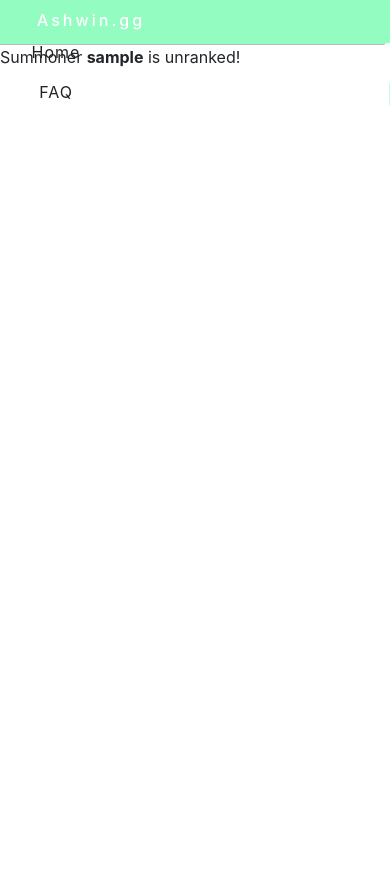
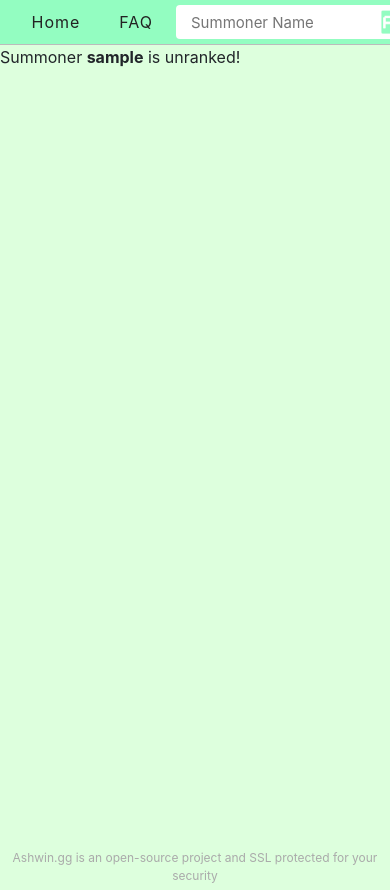
Before and after one commit to Ashtroid/ashwingg, a Django app: template history/templates/history/invalid.html in a window 390 px wide; the page is wider, and only the part inside the window is pictured. Before the commit the page ends 106 px from the top of that part, so only its background shows below. Run offline with Django 3.2, Linux system fonts and the light colour scheme; the template is opened without the code that fills it: most values are stand-ins (such as "Sample title", 1, 10 or a date in 2020); some libraries are stand-ins or nearby versions.

Commit message:
Fixed Mobile Layout and Added Base Template

```diff
--- a/history/static/history/style.css
+++ b/history/static/history/style.css
@@ -57,10 +57,9 @@
 	padding: 0px;
 }
 
-.navStyle {
-	border-bottom:1px solid #BBB;
+.navbar {
+	border-bottom: 1px solid #BBB;
 	height: 45px;
-	min-width: 600px;
 }
 
 .align-mid {
@@ -82,7 +81,7 @@
 
 .shell {
 	width: 100%;
-	min-height: 100vh;
+	min-height: calc(100vh - 45px);
 }
 
 .searchBarContainer {
@@ -182,7 +181,6 @@
 	margin: auto;
 	min-width: 815px;
 	padding: 6px;
-	display: inline;
 }
 
 @media only screen and (min-width: 1200px) {
@@ -201,7 +199,7 @@
 	}
 }
 
-@media only screen and (max-width: 1200px) {
+@media only screen and (max-width: 1199px) {
 	.searchResultContainer {
 		visibility: hidden;
 	}
@@ -216,6 +214,10 @@
 
 	.playerStatsBox {
 		height: 160px;
+	}
+
+	body {
+		background-color: #DFD;
 	}
 }
 
@@ -385,7 +387,7 @@ p {
 }
 
 .FAQ p {
-	margin-bottom: 25px;
+	margin-bottom: 30px;
 	font-weight: 100;
 	letter-spacing: 1px;
 }
@@ -400,6 +402,7 @@ p {
 }
 
 .heading {
+	margin-top: 10px;
 	color: #000;
 	font-size: 30px;
 	font-weight: 100;
--- /dev/null
+++ b/history/templates/history/base.html
@@ -0,0 +1,43 @@
+{% load static %}
+<!DOCTYPE html>
+<html lang="en">
+	<head>
+		<title>Ashwin.gg</title>
+		<meta charset="UTF-8">
+		<link rel="canonical" href="https://ashwin.gg/"/>
+		<meta name="description" content="League of Legends Ranked Match History Visualizer">
+		<meta name="viewport" content="width=device-width, initial-scale=1">
+		<meta name="author" content="Ashwin Sethi">
+		<link rel="stylesheet" href="https://maxcdn.bootstrapcdn.com/bootstrap/4.4.1/css/bootstrap.min.css">
+		<link rel="stylesheet" type="text/css" href="{% static 'history/style.css' %}">
+		<link rel="shortcut icon" type="image/png" href="{% static 'logo.png' %}"/>
+	</head>
+	<body>
+		{% block navbar %}
+		<nav class="navbar navbar-expand bgGreen">
+			<ul class="navbar-nav mr-auto">
+				<li class="nav-item d-none d-sm-block"><div class = "logo align-mid unselectable">Ashwin.gg</div></li>
+				<li class="nav-item active"><a class="nav-link" href="{% url 'home' %}">Home</a></li>
+				<li class="nav-item"><a class="nav-link" href="{% url 'FAQ' %}">FAQ</a></li>
+			</ul>
+			<div class = "searchBarContainer">
+				<form action="{% url 'home' %}" method="get" id="search-form">
+					<ul class="navbar-nav text-right">
+						<li>
+							<input name = "username" class="searchBar" type="text" placeholder="Summoner Name"
+							aria-label="Search" maxlength="16" minlength="3" autocomplete="off">
+						</li>
+						<li class="searchButtonContainer align-mid">
+							<img src="{% static 'logo.png' %}" class="searchButton" onclick="submitSearchForm()">
+						</li>
+					</ul>
+				</form>
+			</div>
+		</nav>
+		{% endblock %}
+		{% block body_content %}{% endblock %}
+	</body>
+	{% block footer %}
+	<div class = "footer">Ashwin.gg is an open-source project and SSL protected for your security </div>
+	{% endblock %}
+</html>
--- a/history/templates/history/invalid.html
+++ b/history/templates/history/invalid.html
@@ -1,14 +1,7 @@
+{% extends 'history/base.html' %}
 {% load static %}
-<!DOCTYPE html>
-<html>
-	<head>
-		<title>Ashwin.gg</title>
-		<link rel="shortcut icon" type="image/png" href="{% static 'logo.png' %}"/>
-		<link rel="stylesheet" href="https://maxcdn.bootstrapcdn.com/bootstrap/4.4.1/css/bootstrap.min.css">
-		<link rel="stylesheet" type="text/css" href="{% static 'history/style.css' %}">
-	</head>
-	<body>
-		{% include "history/navbar.html" %}
+{% block body_content %}
+	<div class = "shell">
 		{% if response == "No-Summoner-Found" %}
 			Summoner <b>{{username}}</b> could not be found!
 		{% elif response == "Request-Not-Processed" %}
@@ -16,5 +9,5 @@
 		{% else %}
 			Summoner <b>{{username}}</b> is unranked!
 		{% endif %}
-	</body>
-</html>
+	</div>
+{% endblock %}
--- a/history/templates/history/navbar.html
+++ /dev/null
@@ -1,21 +0,0 @@
-{% load static %}
-<nav class="navbar navbar-expand-sm navStyle bgGreen">
-	<ul class="navbar-nav mr-auto">
-		<li class="nav-item"><div class = "logo align-mid unselectable">Ashwin.gg</div></li>
-		<li class="nav-item active"><a class="nav-link" href="{% url 'home' %}">Home</a></li>
-		<li class="nav-item"><a class="nav-link" href="{% url 'FAQ' %}">FAQ</a></li>
-	</ul>
-	<div class = "searchBarContainer">
-		<form action="{% url 'home' %}" method="get" id="search-form">
-			<ul class="navbar-nav text-right">
-				<li>
-					<input name = "username" class="searchBar" type="text" placeholder="Summoner Name"
-					aria-label="Search" maxlength="16" minlength="3" autocomplete="off">
-				</li>
-				<li class="searchButtonContainer align-mid">
-					<img src="{% static 'logo.png' %}" class="searchButton" onclick="submitSearchForm()">
-				</li>
-			</ul>
-		</form>
-	</div>
-</nav>
--- a/league/settings.py
+++ b/league/settings.py
@@ -48,7 +48,7 @@ INSTALLED_APPS = [
     'django.contrib.sessions',
     'django.contrib.messages',
     'django.contrib.staticfiles',
-    'django_extensions'
+    'django_extensions',
 ]
 
 MIDDLEWARE = [
```
Also changed, not shown: history/templates/history/FAQ.html (+4 -13 lines), history/templates/history/homepage.html (+5 -12 lines), history/templates/history/index.html (+3 -13 lines).
